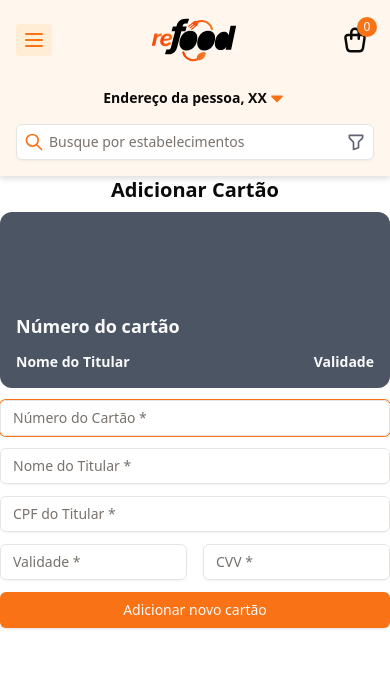
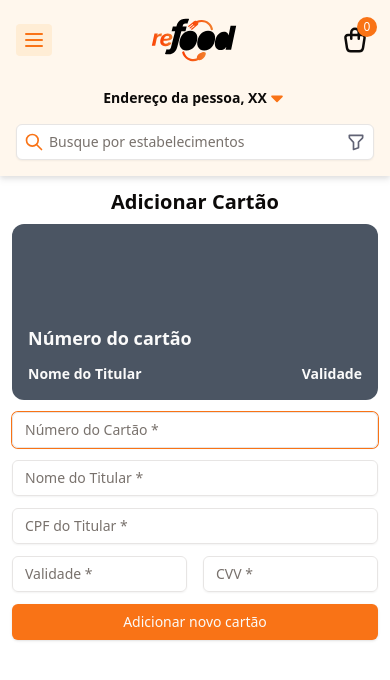
Before and after one commit to IReFoodI/Front-end, a React (Vite) app: page /cartoes/adicionar in a window 390 px wide. Shown: the top 680 px of the page. Built offline with nearby package versions, Linux system fonts and the light colour scheme.

Commit message:
fix: :lipstick: Fix add card padding on mobile and card dimensions on tablet

```diff
--- a/src/domains/user/components/credit-card/AddEditCard.jsx
+++ b/src/domains/user/components/credit-card/AddEditCard.jsx
@@ -43,14 +43,14 @@ export function AddEditCard({ type = "add", card, closeModal }) {
   }
 
   return (
-    <div className="mx-auto flex w-full max-w-screen-lg flex-col items-center justify-center">
+    <div className="mx-auto flex w-full max-w-screen-lg flex-col items-center justify-center p-3 md:p-4 lg:p-5">
       <h1 className="mb-2 flex w-full justify-center text-center text-xl font-semibold md:hidden">
         {type === "add" ? "Adicionar" : "Editar"} Cartão
       </h1>
       <div className="flex w-full min-w-[19rem] flex-col items-center justify-center gap-3 md:flex-row md:gap-10">
         <section
           id="credit-card"
-          className="flex max-h-52 min-h-44 w-full min-w-80 flex-col items-start justify-end gap-3 rounded-xl bg-gray-600 p-4 font-semibold text-zinc-50 md:order-2"
+          className="flex max-h-52 min-h-44 w-full min-w-80 max-w-[26.5rem] flex-col items-start justify-end gap-3 rounded-xl bg-gray-600 p-4 font-semibold text-zinc-50 md:order-2"
         >
           <p className="text-lg">
             {number === "" ? "Número do cartão" : number}
```
